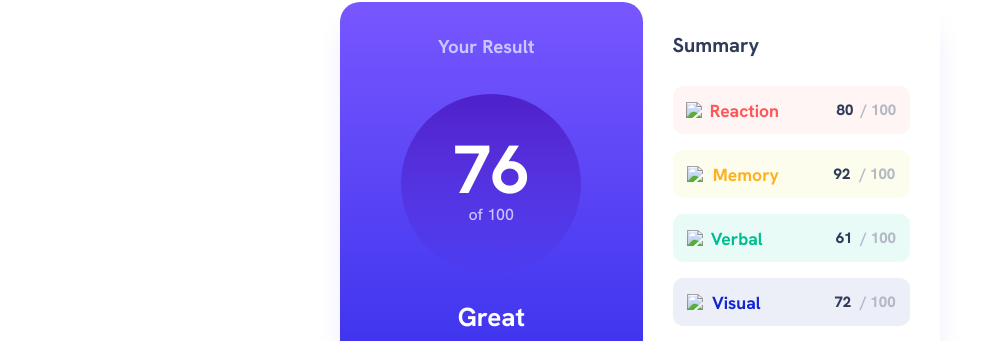
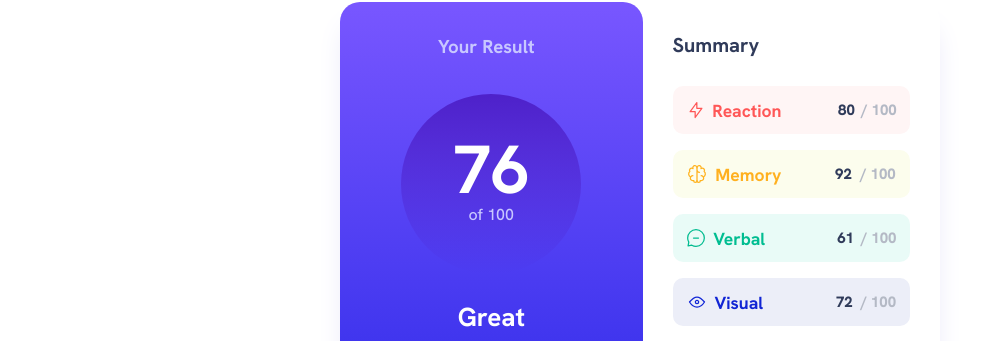
Before and after one commit to umangi03/Result-Summary-Component-, a plain HTML site: page index.html in a window 1280 px wide. Shown: the part 123-464 px from the top of the page, without its empty margins (0-995 px from the left). Drawn offline with Linux system fonts and the light colour scheme.

Commit message:
Update index.html

```diff
--- a/index.html
+++ b/index.html
@@ -7,8 +7,6 @@
   <link rel="icon" type="image/png" sizes="32x32" href="./assets/images/favicon-32x32.png">
 
   <title>Frontend Mentor | Results summary component</title>
-
-  <!-- Feel free to remove these styles or customise in your own stylesheet 👍 -->
 
   <link rel="stylesheet" href="style.css">
 </head>
@@ -31,25 +29,25 @@
         <strong>Summary</strong>
         <div class="scorelist">
           <div class="box" id="box1">
-            <img src="/assets/images/icon-reaction.svg">
+            <img src="/icon-reaction.svg">
             <h3>Reaction</h3>
               <p class="val">80</p>
               <p class="outof">/ 100</p>
           </div>
           <div class="box" id="box2">
-            <img src="/assets/images/icon-memory.svg">
+            <img src="/icon-memory.svg">
             <h3>Memory</h3>
               <p class="val">92</p>
               <p class="outof">/ 100</p>
           </div>
           <div class="box" id="box3">
-            <img src="/assets/images/icon-verbal.svg">
+            <img src="/icon-verbal.svg">
             <h3>Verbal</h3>
               <p class="val">61</p>
               <p class="outof">/ 100</p>
           </div>
           <div class="box" id="box4">
-            <img src="/assets/images/icon-visual.svg">
+            <img src="/icon-visual.svg">
             <h3>Visual</h3>
               <p class="val">72</p>
               <p class="outof">/ 100</p>
```
